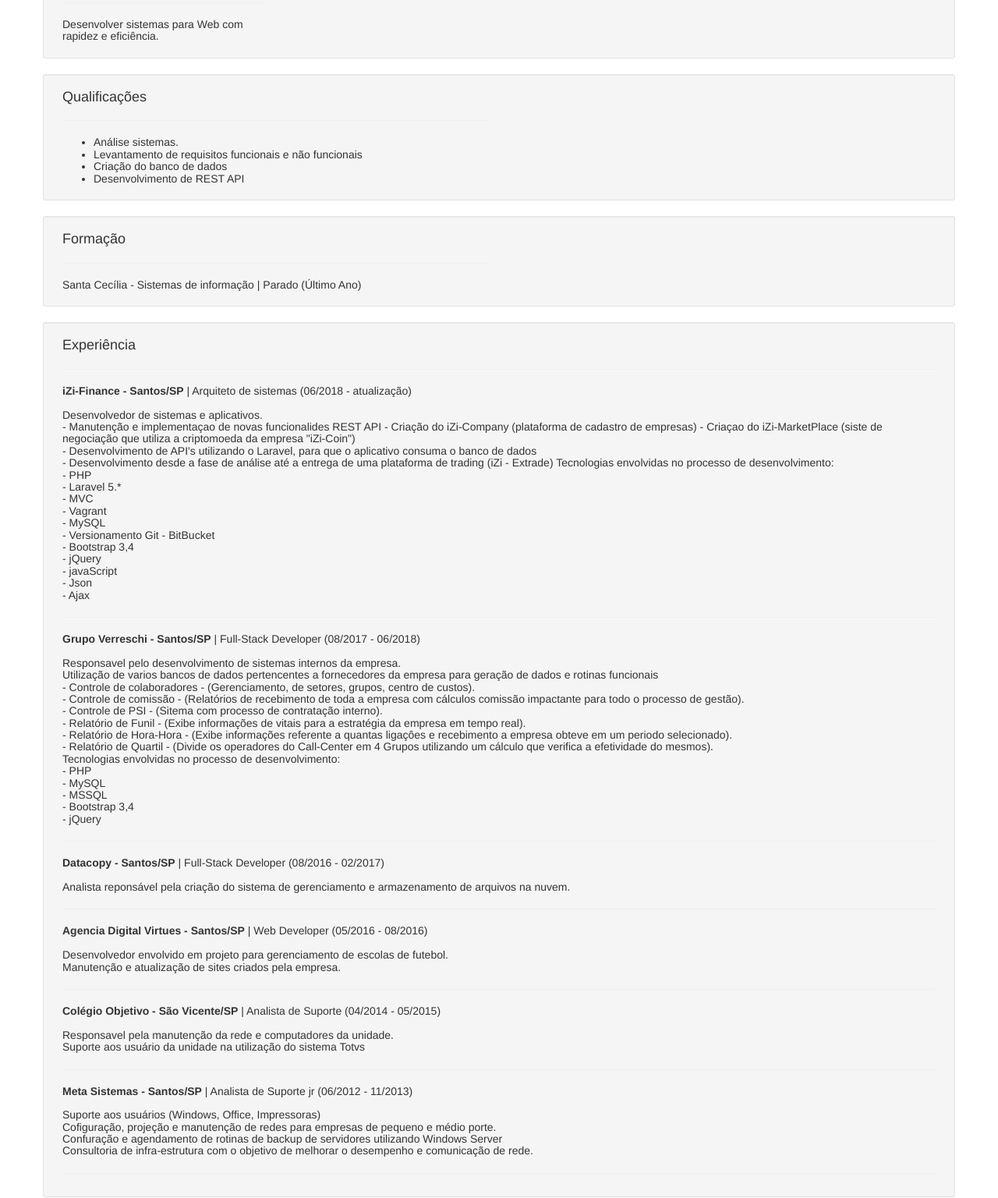
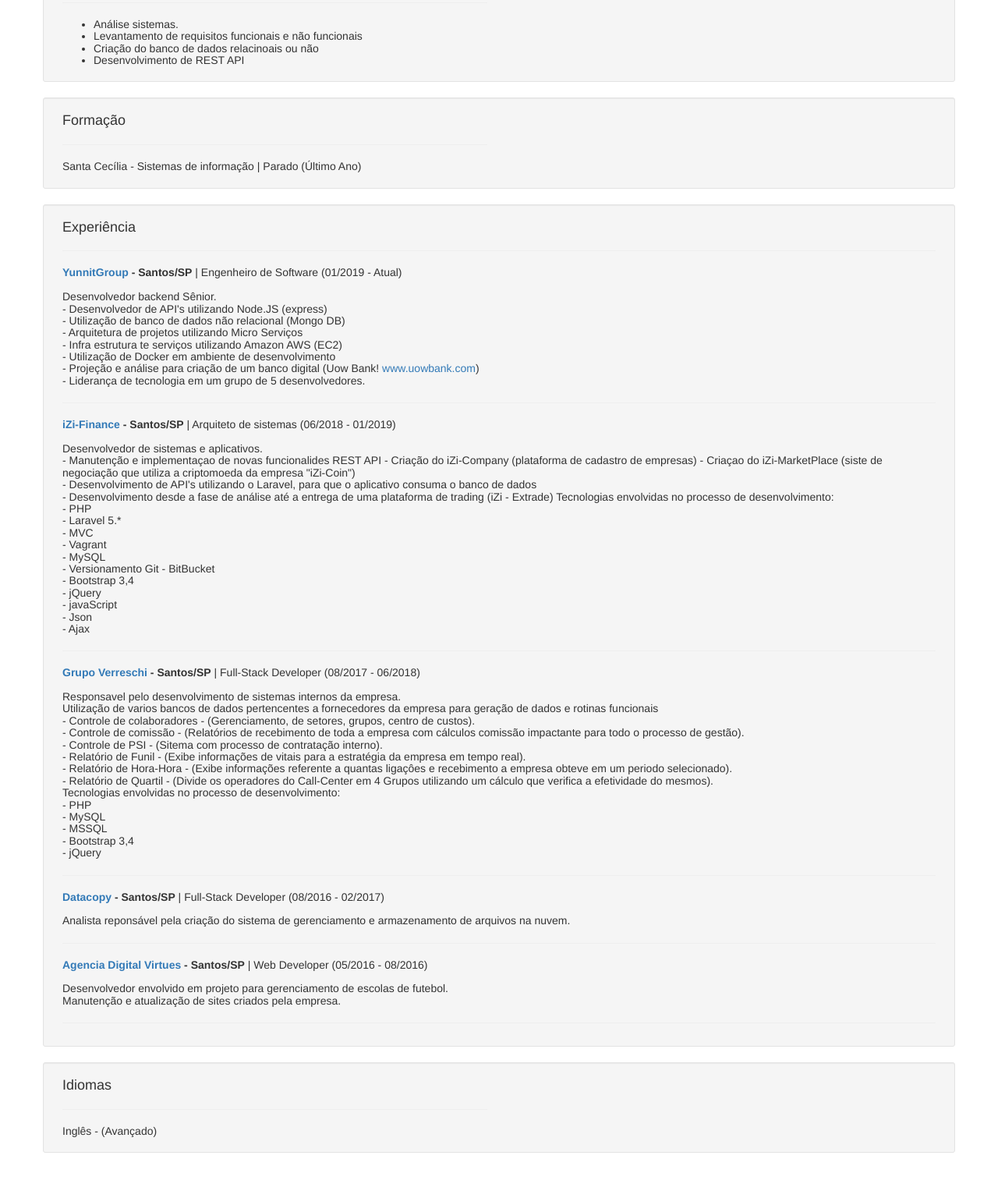
Before and after one commit to rodolfofernandes/rodolfofernandes.github.io, a plain HTML site: page index.html in a window 1280 px wide. Shown: the part 207-1743 px from the top of the page at 78% size. After the commit the page ends 1705 px from the top, so only its background shows below. Drawn offline with Linux system fonts and the light colour scheme.

Commit message:
atualizaçao

```diff
--- a/index.html
+++ b/index.html
@@ -1,11 +1,13 @@
 <!DOCTYPE html>
 <html lang="pt-BR">
+
 <head>
     <meta charset="UTF-8">
     <title>Rodolfo Fernandes</title>
     <link rel="stylesheet" type="text/css" href="bootstrap/css/bootstrap.min.css">
     <link rel="stylesheet" type="text/css" href="font/css/font-awesome.min.css">
 </head>
+
 <body>
     <header>
 
@@ -13,15 +15,19 @@
 
             <div class="col-md-6">
                 <h3>Rodolfo Luiz Cirino Fernandes</h3>
-                        <h4>Desenvolvedor Web Pleno</h4>
+                <h4>Engenheiro de Software Pleno</h4>
             </div>
             <div class="col-md-6">
-                        <ul  style="text-align: left;">
+                <ul style="text-align: left;">
                     <br>
                     <li class="fa fa-home"></li> Santos - SP<br>
                     <li class="fa fa-mobile-phone"></li> +55 (13) 9-9688-2202<br>
                     <li class="fa fa-envelope-o" aria-hidden="true"></li> rodolfoluiz.fernandes@outlook.com<br>
-                            <a href="https://www.linkedin.com/in/rodolfo-fernandes-06478b4a/"><li class="fa fa-linkedin"></li></a>&nbsp;&nbsp; <a href="#"><li class="fa fa-github"></li></a>
+                    <a href="https://www.linkedin.com/in/rodolfo-fernandes-06478b4a/">
+                        <li class="fa fa-linkedin"></li>
+                    </a>&nbsp;&nbsp; <a href="#">
+                        <li class="fa fa-github"></li>
+                    </a>
                 </ul>
             </div>
         </div>
@@ -29,19 +35,15 @@
     </header>
     <main>
         <div class="container well well-sm">
-                <div class="col-md-3">
-                    <h4>Objetivo <span><hr></span></h4>
-                    <h5>Desenvolver sistemas para Web com rapidez e eficiência.</h5>
-                </div>
-            </div>
-            <div class="container well well-sm">
             <div class="col-md-6">
-                    <h4>Qualificações<hr></h4>
+                <h4>Qualificações
+                    <hr>
+                </h4>
                 <h5>
                     <ul>
                         <li>Análise sistemas.</li>
                         <li>Levantamento de requisitos funcionais e não funcionais</li>
-                            <li>Criação do banco de dados</li>
+                        <li>Criação do banco de dados relacinoais ou não</li>
                         <li>Desenvolvimento de REST API</li>
                     </ul>
                 </h5>
@@ -49,18 +51,34 @@
         </div>
         <div class="container well well-sm">
             <div class="col-md-6">
-                    <h4>Formação<hr></h4>
+                <h4>Formação
+                    <hr>
+                </h4>
                 <h5>Santa Cecília - Sistemas de informação | Parado (Último Ano)</h5>
             </div>
         </div>
         <div class="container well well-sm">
             <div class="col-md-12">
-                    <h4>Experiência<hr></h4>
-                    <h5><b>iZi-Finance - Santos/SP</b> | Arquiteto de sistemas (06/2018 - atualização)<br><br>
+                <h4>Experiência
+                    <hr>
+                </h4>
+                <h5><b><a href="http://www.yunnit.com" target="_blank">YunnitGroup</a> - Santos/SP</b> | Engenheiro de Software (01/2019 - Atual)<br><br>
+                    Desenvolvedor backend Sênior.<br>
+                    - Desenvolvedor de API's utilizando Node.JS (express)<br>
+                    - Utilização de banco de dados não relacional (Mongo DB)<br>
+                    - Arquitetura de projetos utilizando Micro Serviços<br>
+                    - Infra estrutura te serviços utilizando Amazon AWS (EC2)<br>
+                    - Utilização de Docker em ambiente de desenvolvimento<br>
+                    - Projeção e análise para criação de um banco digital (Uow Bank! <a href="www.uowbank.com">www.uowbank.com</a>)<br>
+                    - Liderança de tecnologia em um grupo de 5 desenvolvedores.<br>
+
+                    <hr>
+                <h5><b><a href="https://izifinance.com/" target="_blank">iZi-Finance</a> - Santos/SP</b> | Arquiteto de sistemas (06/2018 - 01/2019)<br><br>
                     Desenvolvedor de sistemas e aplicativos.<br>
-                            - Manutenção e implementaçao de novas funcionalides REST  API
+                    - Manutenção e implementaçao de novas funcionalides REST API
                     - Criação do iZi-Company (plataforma de cadastro de empresas)
-                            - Criaçao do iZi-MarketPlace (siste de negociação que utiliza a criptomoeda da empresa "iZi-Coin")<br>
+                    - Criaçao do iZi-MarketPlace (siste de negociação que utiliza a criptomoeda da empresa
+                    "iZi-Coin")<br>
                     - Desenvolvimento de API's utilizando o Laravel, para que o aplicativo consuma o banco de dados <br>
                     - Desenvolvimento desde a fase de análise até a entrega de uma plataforma de trading (iZi - Extrade)
                     Tecnologias envolvidas no processo de desenvolvimento:<br>
@@ -77,15 +95,19 @@
                     - Ajax<br>
                     <hr>
                 </h5>
-					    <h5><b>Grupo Verreschi - Santos/SP</b> | Full-Stack Developer (08/2017 - 06/2018)<br><br>
+                <h5><b><a href="http://www.grupoverreschi.com.br" target="_blank">Grupo Verreschi</a> - Santos/SP</b> | Full-Stack Developer (08/2017 - 06/2018)<br><br>
                     Responsavel pelo desenvolvimento de sistemas internos da empresa.<br>
-							Utilização de varios bancos de dados pertencentes a fornecedores da empresa para geração de dados e rotinas funcionais<br>
+                    Utilização de varios bancos de dados pertencentes a fornecedores da empresa para geração de dados e
+                    rotinas funcionais<br>
                     - Controle de colaboradores - (Gerenciamento, de setores, grupos, centro de custos).<br>
-								- Controle de comissão - (Relatórios de recebimento de toda a empresa com cálculos comissão impactante para todo o processo de gestão).<br>
+                    - Controle de comissão - (Relatórios de recebimento de toda a empresa com cálculos comissão
+                    impactante para todo o processo de gestão).<br>
                     - Controle de PSI - (Sitema com processo de contratação interno).<br>
                     - Relatório de Funil - (Exibe informações de vitais para a estratégia da empresa em tempo real).<br>
-								- Relatório de Hora-Hora - (Exibe informações referente a quantas ligaçôes e recebimento a empresa obteve em um periodo selecionado).<br>
-								- Relatório de Quartil - (Divide os operadores do Call-Center em 4 Grupos utilizando um cálculo que verifica a efetividade do mesmos).<br>
+                    - Relatório de Hora-Hora - (Exibe informações referente a quantas ligaçôes e recebimento a empresa
+                    obteve em um periodo selecionado).<br>
+                    - Relatório de Quartil - (Divide os operadores do Call-Center em 4 Grupos utilizando um cálculo que
+                    verifica a efetividade do mesmos).<br>
                     Tecnologias envolvidas no processo de desenvolvimento:<br>
                     - PHP<br>
                     - MySQL<br>
@@ -94,48 +116,26 @@
                     - jQuery<br>
                     <hr>
                 </h5>
-                    <h5><b>Datacopy - Santos/SP</b> | Full-Stack Developer (08/2016 - 02/2017)<br><br>
+                <h5><b><a href="http://www.datacopy.com.br" target="_blank">Datacopy</a> - Santos/SP</b> | Full-Stack Developer (08/2016 - 02/2017)<br><br>
                     Analista reponsável pela criação do sistema de gerenciamento e armazenamento de arquivos na nuvem.
                     <hr>
                 </h5>
-                    <h5><b>Agencia Digital Virtues - Santos/SP</b> | Web Developer (05/2016 - 08/2016)<br><br>
+                <h5><b><a href="http://www.virtues.ag/" target="_blank">Agencia Digital Virtues</a> - Santos/SP</b> | Web Developer (05/2016 - 08/2016)<br><br>
                     Desenvolvedor envolvido em projeto para gerenciamento de escolas de futebol.<br>
                     Manutenção e atualização de sites criados pela empresa.
-                        <hr>
-                    </h5>
-                    <h5><b>Colégio Objetivo - São Vicente/SP</b> | Analista de Suporte (04/2014 - 05/2015)<br><br>
-                        Responsavel pela manutenção da rede e computadores da unidade.<br>
-                        Suporte aos usuário da unidade na utilização do sistema Totvs
-                        <hr>
-                    </h5>
-                     <h5><b>Meta Sistemas - Santos/SP</b> | Analista de Suporte jr (06/2012 - 11/2013)<br><br>
-                        Suporte aos usuários (Windows, Office, Impressoras)<br>
-                        Cofiguração, projeção e manutenção de redes para empresas de pequeno e médio porte.<br>
-                        Confuração e agendamento de rotinas de backup de servidores utilizando Windows Server<br>
-                        Consultoria de infra-estrutura com o objetivo de melhorar o desempenho e comunicação de rede.
                     <hr>
                 </h5>
             </div>
         </div>
         <div class="container well well-sm">
             <div class="col-md-6">
-                    <h4>Idiomas<hr></h4>
+                <h4>Idiomas
+                    <hr>
+                </h4>
                 <h5>Inglês - (Avançado)</h5>
-                </div>
-            </div>
-             <div class="container well well-sm">
-                <div class="col-md-6">
-                    <h4>Cursos complementares<hr></h4>
-                    <h5>
-                        Criação de logomarcas<br>
-                        Photoshop Avançado<br>
-                        Illustrator<br>
-                        Web design<br>
-                        Bootstrap<br>
-                        Montagem e manutenção de computadores<br>
-                    </h5>
             </div>
         </div>
     </main>
 </body>
+
 </html>
```
Lines whose indentation alone changed are shown as unchanged.
